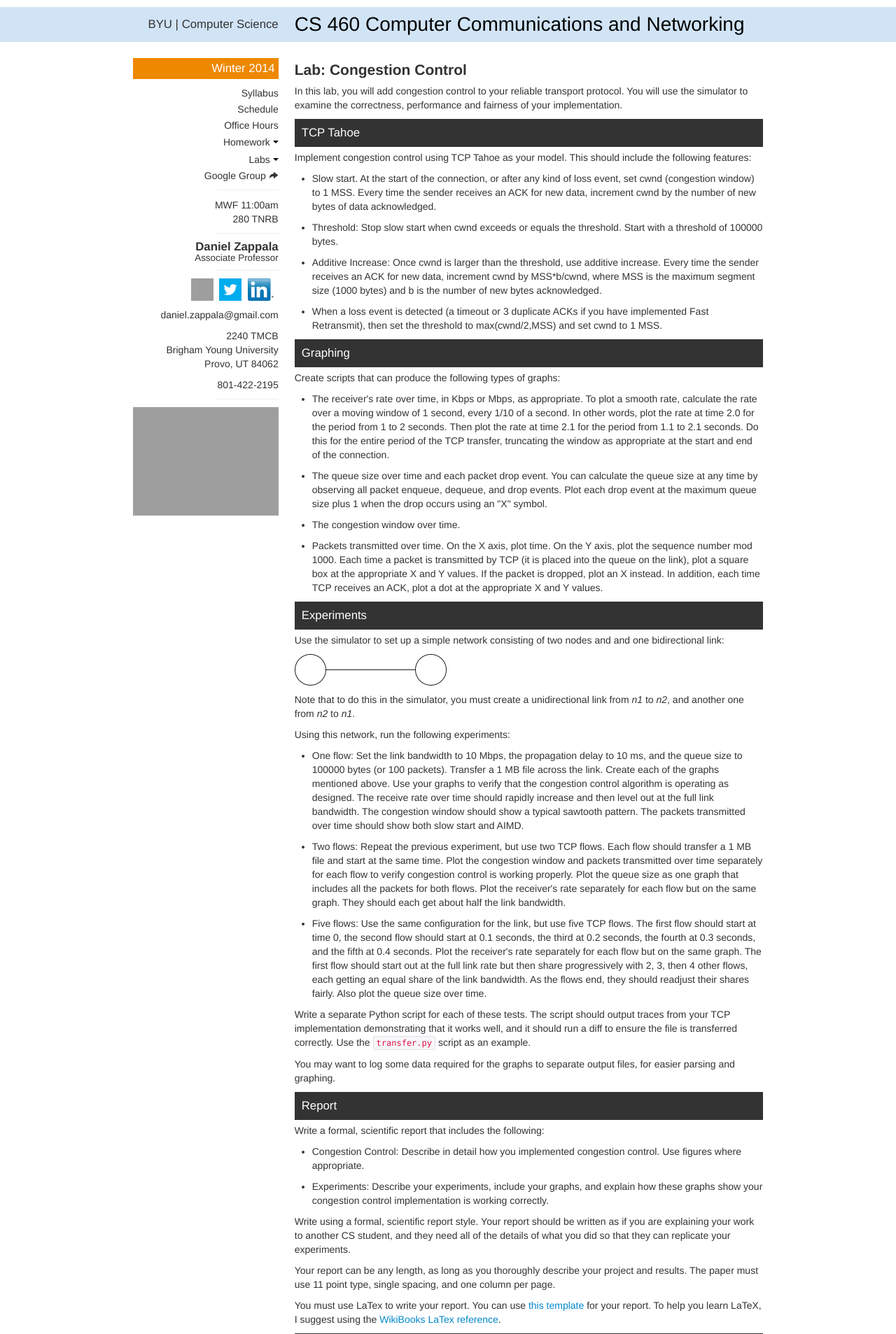
After one commit to zappala/cs460, a Flask app: page /winter-2014/labs/congestion-control in a window 1280 px wide. The commit adds this page. Shown: the top 1907 px of the page at 70% size. Run offline with Flask 2, Linux system fonts and the light colour scheme; some libraries are stand-ins or nearby versions; grey boxes are pictures that could not be loaded.

Commit message:
Updated assignments, lectures

```diff
--- /dev/null
+++ b/templates/winter-2014/labs/congestion-control.html
@@ -0,0 +1,175 @@
+{% extends "winter-2014/sidebar.html" %}
+
+{% block page %}
+
+{% filter markdown %}
+
+# Lab: Congestion Control
+
+In this lab, you will add congestion control to your reliable
+transport protocol. You will use the simulator to examine the
+correctness, performance and fairness of your implementation.
+
+## TCP Tahoe
+
+Implement congestion control using TCP Tahoe as your model. This
+should include the following features:
+
+* Slow start. At the start of the connection, or after any kind of
+  loss event, set cwnd (congestion window) to 1 MSS. Every time the
+  sender receives an ACK for new data, increment cwnd by the number of
+  new bytes of data acknowledged.
+
+* Threshold: Stop slow start when cwnd exceeds or equals the
+  threshold. Start with a threshold of 100000 bytes.
+
+* Additive Increase: Once cwnd is larger than the threshold, use
+  additive increase. Every time the sender receives an ACK for new
+  data, increment cwnd by MSS*b/cwnd, where MSS is the maximum segment
+  size (1000 bytes) and b is the number of new bytes acknowledged.
+
+* When a loss event is detected (a timeout or 3 duplicate ACKs if you have
+  implemented Fast Retransmit), then set the threshold to max(cwnd/2,MSS)
+  and set cwnd to 1 MSS.
+
+## Graphing
+
+Create scripts that can produce the following types of graphs:
+
+* The receiver's rate over time, in Kbps or Mbps, as appropriate. To
+  plot a smooth rate, calculate the rate over a moving window of 1
+  second, every 1/10 of a second. In other words, plot the rate at
+  time 2.0 for the period from 1 to 2 seconds. Then plot the rate at
+  time 2.1 for the period from 1.1 to 2.1 seconds. Do this for the
+  entire period of the TCP transfer, truncating the window as
+  appropriate at the start and end of the connection.
+
+* The queue size over time and each packet drop event. You can
+  calculate the queue size at any time by observing all packet
+  enqueue, dequeue, and drop events. Plot each drop event at the
+  maximum queue size plus 1 when the drop occurs using an "X" symbol.
+
+* The congestion window over time.
+
+* Packets transmitted over time. On the X axis, plot time. On the Y
+  axis, plot the sequence number mod 1000. Each time a packet is
+  transmitted by TCP (it is placed into the queue on the link), plot a
+  square box at the appropriate X and Y values. If the packet is
+  dropped, plot an X instead. In addition, each time TCP receives an
+  ACK, plot a dot at the appropriate X and Y values.
+
+## Experiments
+
+Use the simulator to set up a simple network consisting of two nodes and
+and one bidirectional link:
+
+![network](/static/img/two-nodes-one-link.png)
+
+Note that to do this in the simulator, you must create a
+unidirectional link from _n1_ to _n2_, and another one from _n2_ to
+_n1_.
+
+Using this network, run the following experiments:
+
+* One flow: Set the link bandwidth to 10 Mbps, the propagation delay
+  to 10 ms, and the queue size to 100000 bytes (or 100
+  packets). Transfer a 1 MB file across the link. Create
+  each of the graphs mentioned above. Use your graphs to verify that
+  the congestion control algorithm is operating as designed. The
+  receive rate over time should rapidly increase and then level out at
+  the full link bandwidth. The congestion window should show a typical
+  sawtooth pattern. The packets transmitted over time should show both
+  slow start and AIMD.
+
+* Two flows: Repeat the previous experiment, but use two TCP
+  flows. Each flow should transfer a 1 MB file and start at the same
+  time. Plot the congestion window and packets transmitted over time
+  separately for each flow to verify congestion control is working
+  properly. Plot the queue size as one graph that includes all the
+  packets for both flows. Plot the receiver's rate separately for each
+  flow but on the same graph. They should each get about half the link
+  bandwidth.
+
+* Five flows: Use the same configuration for the link, but use five
+  TCP flows. The first flow should start at time 0, the second flow
+  should start at 0.1 seconds, the third at 0.2 seconds, the fourth at
+  0.3 seconds, and the fifth at 0.4 seconds. Plot the receiver's rate
+  separately for each flow but on the same graph. The first flow
+  should start out at the full link rate but then share progressively
+  with 2, 3, then 4 other flows, each getting an equal share of the
+  link bandwidth. As the flows end, they should readjust their shares
+  fairly. Also plot the queue size over time.
+
+Write a separate Python script for each of these tests.  The script
+should output traces from your TCP implementation demonstrating that
+it works well, and it should run a diff to ensure the file is
+transferred correctly. Use the `transfer.py` script as an example.
+
+You may want to log some data required for the graphs to separate
+output files, for easier parsing and graphing.
+
+## Report
+
+Write a formal, scientific report that includes the following:
+
+* Congestion Control: Describe in detail how you implemented congestion
+    control. Use figures where appropriate.
+
+* Experiments: Describe your experiments, include your graphs, and
+  explain how these graphs show your congestion control implementation
+  is working correctly.
+
+Write using a formal, scientific report style. Your report should be
+written as if you are explaining your work to another CS student, and
+they need all of the details of what you did so that they can
+replicate your experiments.
+
+Your report can be any length, as long as you thoroughly describe your
+project and results. The paper must use 11 point type, single spacing,
+and one column per page.
+
+You must use LaTex to write your report. You can use [this
+template](https://github.com/zappala/latex-report-template) for your
+report. To help you learn LaTeX, I suggest using the [WikiBooks LaTex
+reference](http://en.wikibooks.org/wiki/LaTeX).
+
+## Submission
+
+Your code should be located in a directory called lab3 in the top level:
+
+<pre>
+bene/
+  src/
+  examples/
+  lab3/
+</pre>
+
+Turn in a tarball that includes all of your code (for the simulator,
+experiments, graphing, etc), and a PDF of your report:
+
+<pre>
+tar -czvf bene.tgz bene
+</pre>
+
+using Learning Suite.
+
+## Grading
+
+This lab is worth 150 points, and will be graded using the following rubric:
+
+* 50% for partial work that indicates substantial effort was made
+* 70% - 80% for C quality work (Congestion control works for a single flow, the report documents code well.)
+* 80% - 90% for B quality work (Congestion control partly works for multiple flows but some graphs show unexpected results.)
+* 90% - 100% for A quality work (Congestion control works for multiple flows and the graphs show the expected results.)
+* Extra 25 points for implementing Fast Recovery, which sets the
+  congestion window to 1/2 the previous value instead of 1 MSS when
+  loss is detected via duplicate ACKs.  You must be able to show Tahoe
+  style congestion control in the rest of your report, and this
+  section must use a sequence number plot to validate accuracy.
+
+To get full points, all experiments must work well and the report must
+be complete and written with a scientific style.
+
+{% endfilter %}
+
+{% endblock %}
--- a/templates/winter-2014/labs/reliable-transport.html
+++ b/templates/winter-2014/labs/reliable-transport.html
@@ -76,7 +76,7 @@ following features:
   timer.  In this case, treat the loss exactly as you would a
   retransmission timer expiration.
 
-# Testing
+## Testing
 
 Use the simulator to set up a simple network consisting of two nodes and
 and one bidirectional link:
@@ -105,7 +105,7 @@ from your TCP implementation demonstrating that it works well, and it
 should run a diff to ensure the file is transferred correctly. Use the
 `transfer.py` script as an example.
 
-# Experiments
+## Experiments
 
 Using the same network configuration as above, set the bandwidth of
 the links to 10 Mbps, with a propagation delay of 10 ms, a queue size
@@ -118,7 +118,7 @@ average queueing delay of all segments sent.  Plot the throughput and
 the average queueing delay as a function of the window size, on two
 separate graphs.
 
-# Report
+## Report
 
 Write a report that includes the following:
 
--- a/templates/winter-2014/sidebar.html
+++ b/templates/winter-2014/sidebar.html
@@ -22,6 +22,7 @@ Winter 2014
 	<li><a href={{url_for("show",directory="winter-2014/homework",page="networks-and-delay")}}>Networks and Delay</a></li>
 	<li><a href={{url_for("show",directory="winter-2014/homework",page="applications")}}>Applications</a></li>
 	<li><a href={{url_for("show",directory="winter-2014/homework",page="transport-layer")}}>Transport Layer</a></li>
+	<li><a href={{url_for("show",directory="winter-2014/homework",page="network-layer")}}>Network Layer</a></li>
       </ul>
     </div>
   </li>
@@ -34,6 +35,7 @@ Winter 2014
       <ul class="dropdown-menu">
 	<li><a href={{url_for("show",directory="winter-2014/labs",page="network-simulation")}}>Network Simulation</a></li>
 	<li><a href={{url_for("show",directory="winter-2014/labs",page="reliable-transport")}}>Reliable Transport</a></li>
+	<li><a href={{url_for("show",directory="winter-2014/labs",page="congestion-control")}}>Congestion Control</a></li>
       </ul>
     </div>
   </li>
--- a/views/winter2014.py
+++ b/views/winter2014.py
@@ -100,6 +100,7 @@ def schedule():
     d.lecture('Transport Layer','Congestion Control')
     d.reading('Kevin Fall and Sally Floyd, Simulation-based Comparisons of Tahoe, Reno, and SACK TCP, ACM Computer Communications Review, Volume 26, Number 3, July, 1996','http://ilab.cs.byu.edu/cs460/papers/tcp/tcp-sack-ccr-96.pdf')
     d.assignment('Homework: Transport Layer',term + 'homework/transport-layer')
+    d.reading('Homework: Network Layer',term + 'homework/network-layer')
 
     s.week()
 
@@ -128,6 +129,7 @@ def schedule():
 
     d = s.day('February 28')
     d.lecture('Network Layer','Routing Algorithms')
+    d.reading('Routing Algorithms',static + 'routing-algorithms.pdf')
 
     s.week()
 
@@ -143,6 +145,7 @@ def schedule():
     s.week()
 
     d = s.day('March 10')
+    d.assignment('Lab: Congestion Control',term + 'labs/congestion-control')
     d.lecture('Lab Day')
 
     d = s.day('March 12')
@@ -150,6 +153,7 @@ def schedule():
 
     d = s.day('March 14')
     d.lecture('Link Layer','Switched Local Area Networks')
+    d.assignment('Homework: Network Layer',term + 'homework/network-layer')
 
     s.week()
 
```
Also changed, not shown: templates/winter-2014/homework/network-layer.html (added, +37 -0 lines), 1 other file.
